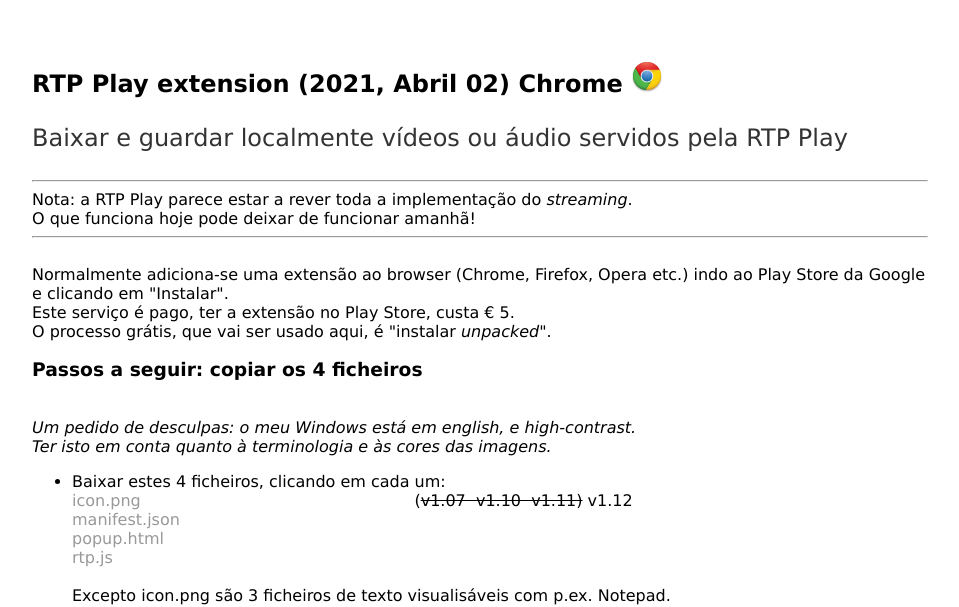
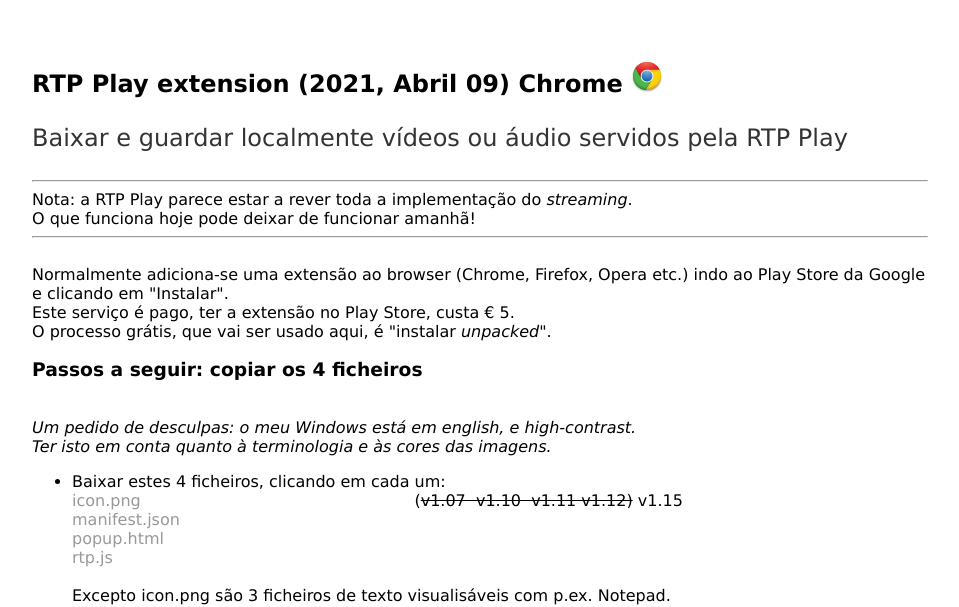
Before and after one commit to rtpplay/recursos.github.io, a Jekyll site: the page built from index_disabled.html, in a window 1280 px wide and 900 px high. Shown: the top 607 px of the window, without its empty margins (160-1119 px from the left). Built offline with Jekyll 4.4.1, drawn with Linux system fonts in a browser that asks for light colours; some of the changed text lies outside the part shown.

Commit message:
Update index_disabled.html

```diff
--- a/index_disabled.html
+++ b/index_disabled.html
@@ -3,7 +3,7 @@
 title: RTP Play extension
 ---
 <div class="blurb">
-	<h2>RTP Play extension (2021, Abril 02) Chrome  <img src="files/chrome-icon.png"></h2>
+	<h2>RTP Play extension (2021, Abril 09) Chrome  <img src="files/chrome-icon.png"></h2>
 	<p>Baixar e guardar localmente vídeos ou áudio servidos pela RTP Play
 
 	</p>
@@ -32,7 +32,7 @@
 	<a href="files/manifest.json" download>manifest.json</a> <br>
 	<a href="files/popup.html" download>popup.html</a> <br>
 	<a href="files/rtp.js" download>rtp.js</a> <br></div>
-  <div style="width:50%; float:right;">(<s>v1.07 &nbsp;v1.10 &nbsp;v1.11)</s>&nbsp;v1.12</div>
+  <div style="width:50%; float:right;">(<s>v1.07 &nbsp;v1.10 &nbsp;v1.11&nbsp;v1.12)</s>&nbsp;v1.15</div>
 	 <div style="clear: both;"><br>Excepto icon.png são 3 ficheiros de texto visualisáveis com p.ex. Notepad.<br></div>
 	 <br>
 </div>
```
Also changed, not shown: other parts of index_disabled.html (+2 -2 lines).
